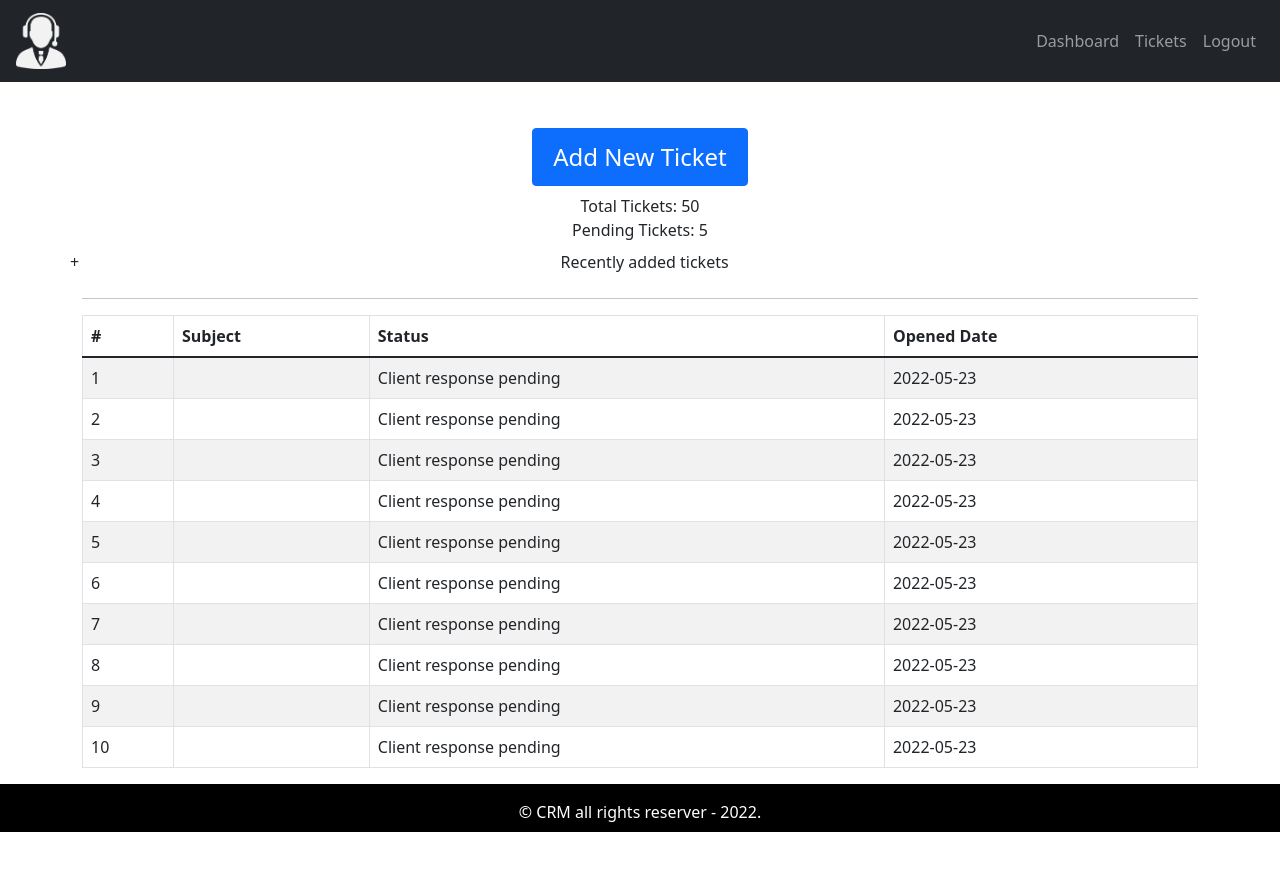
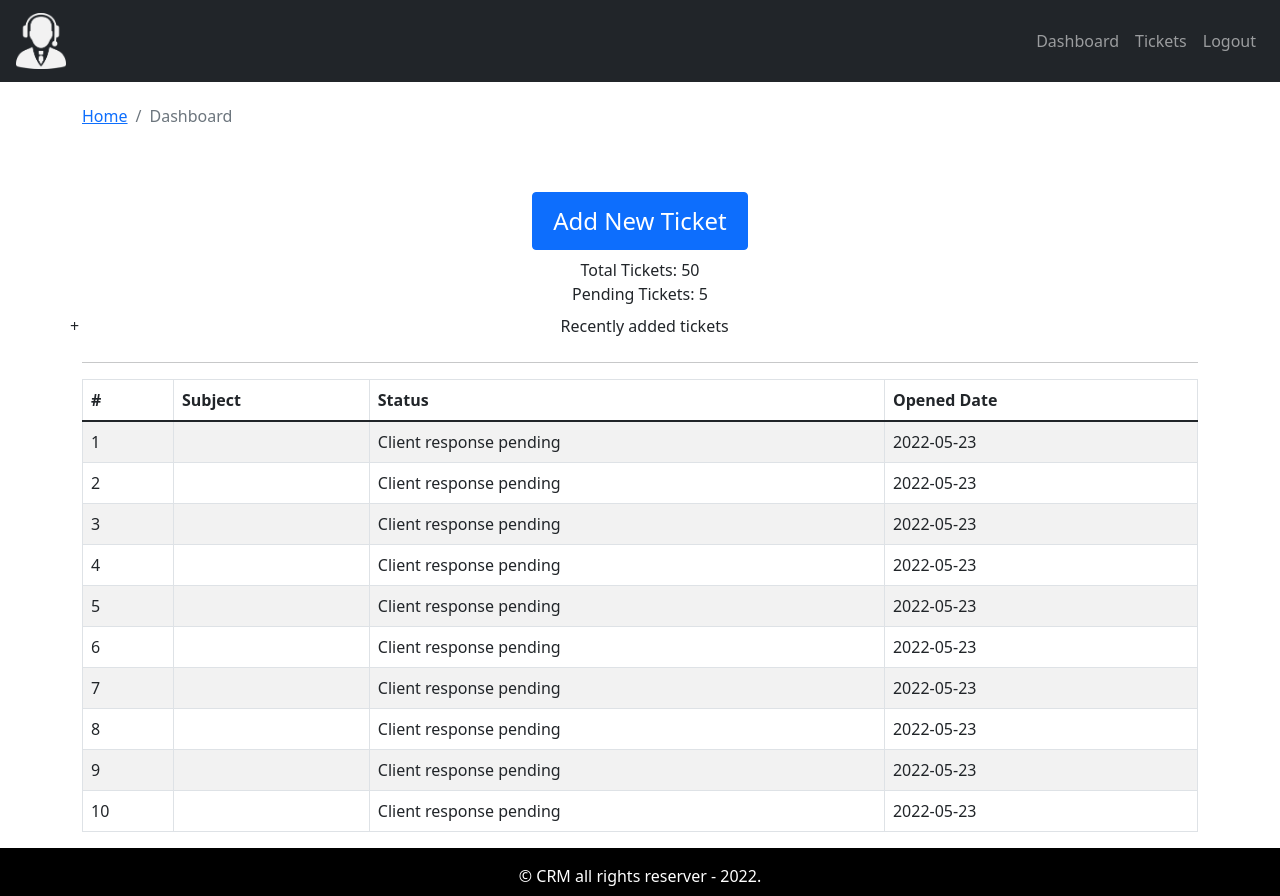
Before and after one commit to CamSteph/crm-ticketing-system, a React (Create React App) app: page / in a window 1280 px wide. Before the commit the page ends 832 px from the top, so only its background shows below. Built offline with nearby package versions, Linux system fonts and the light colour scheme.

Commit message:
Continuation of Dashboard UI design.

```diff
--- /dev/null
+++ b/src/components/breadcrumb/PageBreadcrumb.js
@@ -0,0 +1,16 @@
+import React from 'react';
+
+// Import bootstrap
+import {Breadcrumb} from 'react-bootstrap';
+// End import bootstrap
+
+const PageBreadcrumb = ({page}) => {
+  return (
+    <Breadcrumb class="mt-4">
+        <Breadcrumb.Item href="/">Home</Breadcrumb.Item>
+        <Breadcrumb.Item active href={page}>Dashboard</Breadcrumb.Item>
+    </Breadcrumb>
+  )
+}
+
+export default PageBreadcrumb;
--- a/src/pages/dashboard/DashboardPage.js
+++ b/src/pages/dashboard/DashboardPage.js
@@ -5,6 +5,7 @@
 
 // Import Components
 import TicketTable from '../../components/ticketTable/TicketTable';
+import PageBreadcrumb from '../../components/breadcrumb/PageBreadcrumb';
 // End Import Components
 
 // Import dummy data
@@ -14,6 +15,11 @@
 const DashboardPage = () => {
   return (
     <Container>
+      <Row>
+        <Col>
+          <PageBreadcrumb page="Dashboard"/>
+        </Col>
+      </Row>
       <Row>
         <Col className='text-center mt-5 mb-2'>
           <Button variant="primary" style={{'font-size':'1.5rem', 'padding':'10px 20px', 'color':'#fff'}}>Add New Ticket</Button>
```
